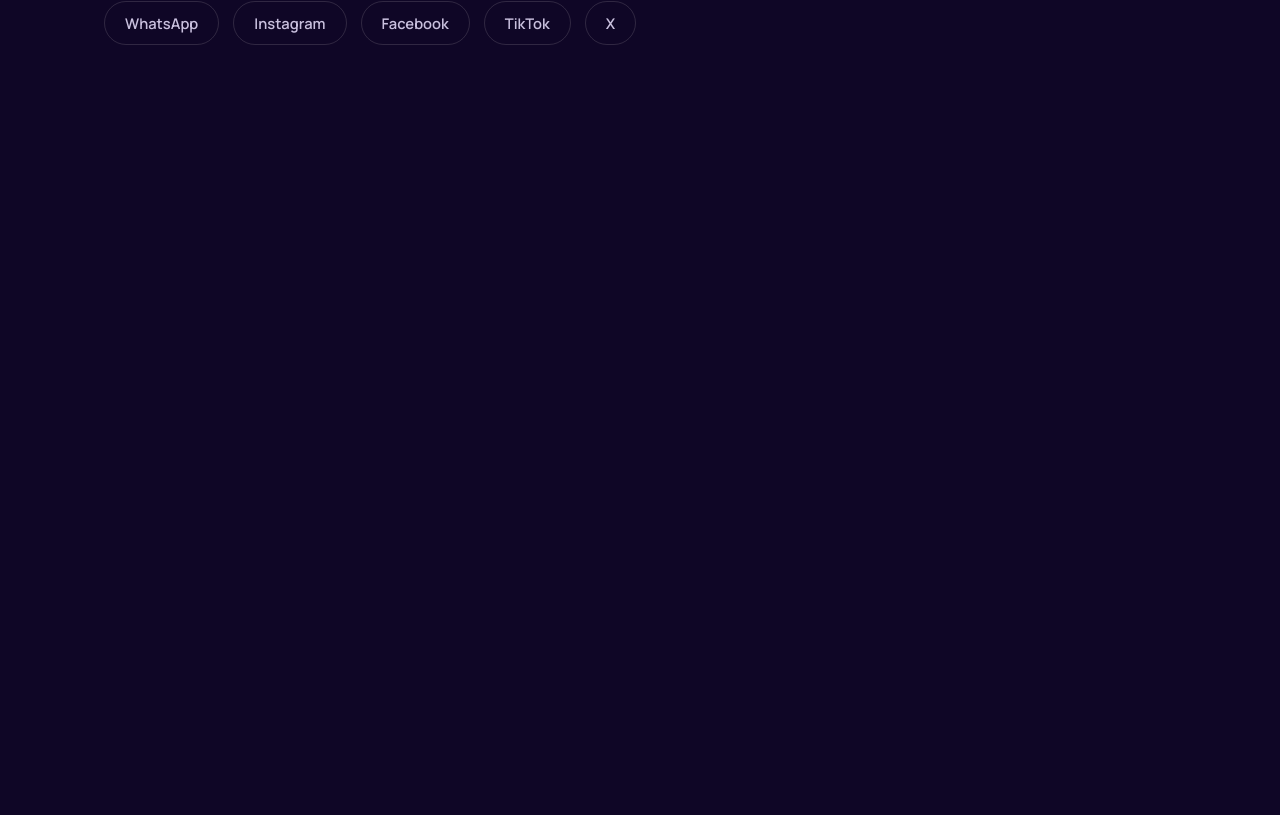
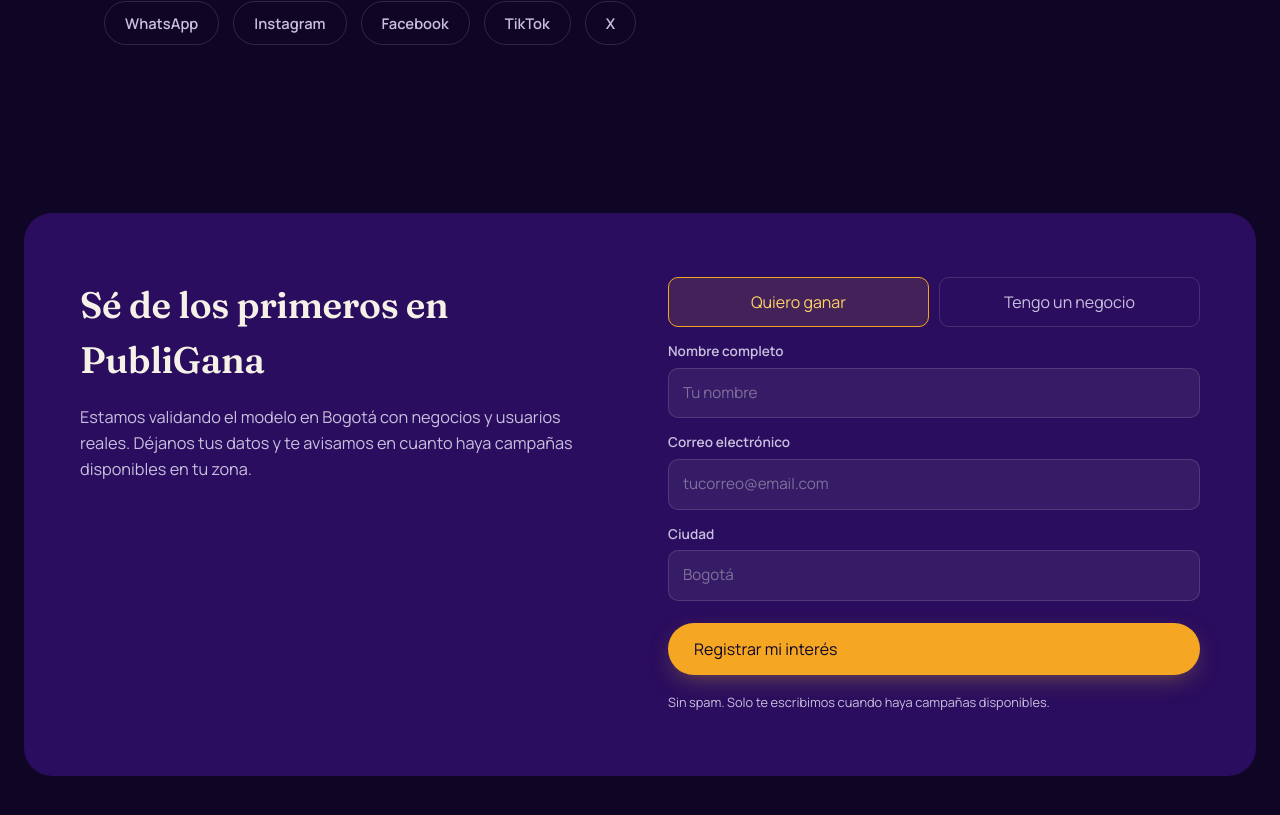
Before and after one commit to Sam1rGuti3rrez/Publicgana, a React app in the folder Publigana/landing-web/: page / in a window 1280 px wide. Shown: the part 2920-3735 px from the top of the page. Before the commit the page ends 3049 px from the top, so only its background shows below. Built offline with nearby package versions, Linux system fonts and the light colour scheme; the HTML template or start-up script is replaced by a standard one.

Commit message:
feat(landing): implement contact section

```diff
--- a/Publigana/landing-web/src/components/sections/Contact/Contact.jsx
+++ b/Publigana/landing-web/src/components/sections/Contact/Contact.jsx
@@ -0,0 +1,126 @@
+import { useState } from "react";
+
+function Contact() {
+	const [role, setRole] = useState("usuario");
+	const [showSuccess, setShowSuccess] = useState(false);
+
+	const handleSubmit = (event) => {
+		event.preventDefault();
+		event.currentTarget.reset();
+		setShowSuccess(true);
+
+		window.setTimeout(() => {
+			setShowSuccess(false);
+		}, 5000);
+	};
+
+	return (
+		<section id="registro" className="px-0 py-[84px]" aria-label="Registro de interés">
+			<div className="mx-[24px] rounded-[28px] bg-[#2A0D5E] px-[48px] py-[64px] max-[880px]:mx-[12px] max-[880px]:px-[24px] max-[880px]:py-[40px]">
+				<div className="mx-auto max-w-[1120px] px-0">
+					<div className="grid grid-cols-2 items-start gap-[56px] max-[880px]:grid-cols-1">
+						<div className="form-copy">
+							<h2 className="mb-[16px] font-[Fraunces] text-[clamp(1.8rem,3.5vw,2.3rem)] font-[600] tracking-[-0.01em] text-[#F6F1E7]">
+								Sé de los primeros en PubliGana
+							</h2>
+							<p className="text-[1.02rem] leading-[1.6] text-[#C9C0DE]">
+								Estamos validando el modelo en Bogotá con negocios y usuarios reales. Déjanos tus datos y te avisamos en cuanto haya campañas disponibles en tu zona.
+							</p>
+						</div>
+
+						<div>
+							<form id="leadForm" className="flex flex-col gap-[14px]" onSubmit={handleSubmit}>
+								<div className="flex gap-[10px]" aria-label="Tipo de usuario">
+									<button
+										type="button"
+										onClick={() => setRole("usuario")}
+										className={`flex-1 cursor-pointer rounded-[10px] border px-[12px] py-[12px] text-center text-[0.9rem] font-[600] transition-all duration-150 ${
+											role === "usuario"
+												? "border-[#F5A623] bg-[rgba(212,165,55,0.14)] text-[#FFD166]"
+												: "border-[rgba(246,241,231,0.14)] bg-transparent text-[#C9C0DE]"
+										}`}
+										aria-label="Quiero ganar"
+									>
+										Quiero ganar
+									</button>
+
+									<button
+										type="button"
+										onClick={() => setRole("negocio")}
+										className={`flex-1 cursor-pointer rounded-[10px] border px-[12px] py-[12px] text-center text-[0.9rem] font-[600] transition-all duration-150 ${
+											role === "negocio"
+												? "border-[#F5A623] bg-[rgba(212,165,55,0.14)] text-[#FFD166]"
+												: "border-[rgba(246,241,231,0.14)] bg-transparent text-[#C9C0DE]"
+										}`}
+										aria-label="Tengo un negocio"
+									>
+										Tengo un negocio
+									</button>
+								</div>
+
+								<div className="flex flex-col gap-[6px]">
+									<label htmlFor="nombre" className="text-[0.85rem] font-[600] text-[#C9C0DE]">
+										Nombre completo
+									</label>
+									<input
+										type="text"
+										id="nombre"
+										placeholder="Tu nombre"
+										required
+										className="rounded-[10px] border border-[rgba(246,241,231,0.14)] bg-[rgba(255,255,255,0.06)] px-[14px] py-[13px] text-[0.95rem] text-[#F6F1E7] placeholder:text-[rgba(246,241,231,0.4)] focus:border-[#F5A623] focus:outline-none"
+									/>
+								</div>
+
+								<div className="flex flex-col gap-[6px]">
+									<label htmlFor="correo" className="text-[0.85rem] font-[600] text-[#C9C0DE]">
+										Correo electrónico
+									</label>
+									<input
+										type="email"
+										id="correo"
+										placeholder="tucorreo@email.com"
+										required
+										className="rounded-[10px] border border-[rgba(246,241,231,0.14)] bg-[rgba(255,255,255,0.06)] px-[14px] py-[13px] text-[0.95rem] text-[#F6F1E7] placeholder:text-[rgba(246,241,231,0.4)] focus:border-[#F5A623] focus:outline-none"
+									/>
+								</div>
+
+								<div className="flex flex-col gap-[6px]">
+									<label htmlFor="ciudad" className="text-[0.85rem] font-[600] text-[#C9C0DE]">
+										Ciudad
+									</label>
+									<input
+										type="text"
+										id="ciudad"
+										placeholder="Bogotá"
+										required
+										className="rounded-[10px] border border-[rgba(246,241,231,0.14)] bg-[rgba(255,255,255,0.06)] px-[14px] py-[13px] text-[0.95rem] text-[#F6F1E7] placeholder:text-[rgba(246,241,231,0.4)] focus:border-[#F5A623] focus:outline-none"
+									/>
+								</div>
+
+								<button
+									type="submit"
+									className="mt-[8px] inline-flex items-center gap-[8px] rounded-[100px] border-none bg-[#F5A623] px-[26px] py-[14px] text-[0.95rem] font-[700] text-[#0F0626] shadow-[0_8px_24px_-8px_rgba(212,165,55,0.5)] transition-[transform,box-shadow] duration-150 ease-[ease] hover:-translate-y-[2px]"
+								>
+									Registrar mi interés
+								</button>
+
+								<p className="mt-[4px] text-[0.8rem] text-[#C9C0DE]">
+									Sin spam. Solo te escribimos cuando haya campañas disponibles.
+								</p>
+
+								<div
+									id="successMsg"
+									className={`${showSuccess ? "block" : "hidden"} rounded-[12px] border border-[rgba(212,165,55,0.4)] bg-[rgba(212,165,55,0.12)] p-[18px] text-[0.95rem] text-[#F6F1E7]`}
+								>
+									¡Listo! Te avisaremos en cuanto haya campañas disponibles para ti.
+								</div>
+							</form>
+						</div>
+					</div>
+				</div>
+			</div>
+		</section>
+	);
+}
+
+export default Contact;
--- a/Publigana/landing-web/src/pages/Home.jsx
+++ b/Publigana/landing-web/src/pages/Home.jsx
@@ -4,6 +4,7 @@ import CampaignDistribution from "../components/sections/CampaignDistribution/Ca
 import HowItWorks from "../components/sections/HowItWorks/HowItWorks";
 import Benefits from "../components/sections/Benefits/Benefits";
 import SocialNetworks from "../components/sections/SocialNetworks/SocialNetworks";
+import Contact from "../components/sections/Contact/Contact";
 
 function Home() {
     return (
@@ -14,6 +15,7 @@ function Home() {
             <HowItWorks />
             <Benefits />
             <SocialNetworks />
+            <Contact />
         </>
     );
 }
```
